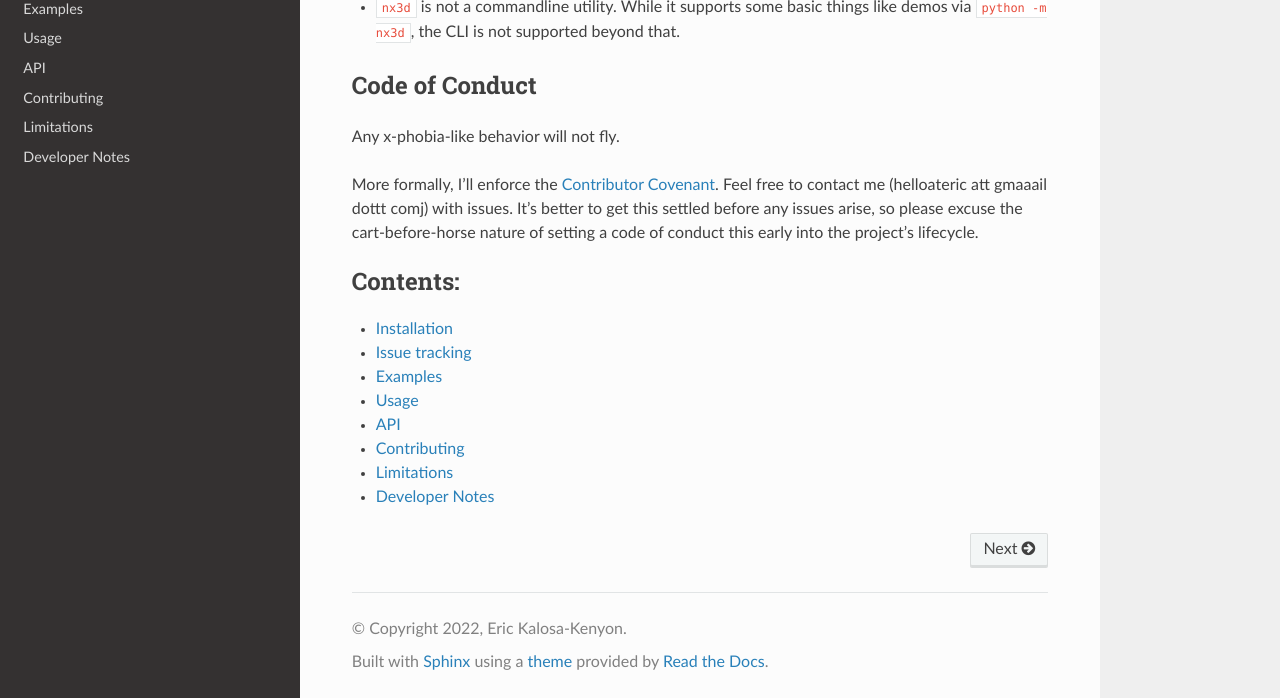
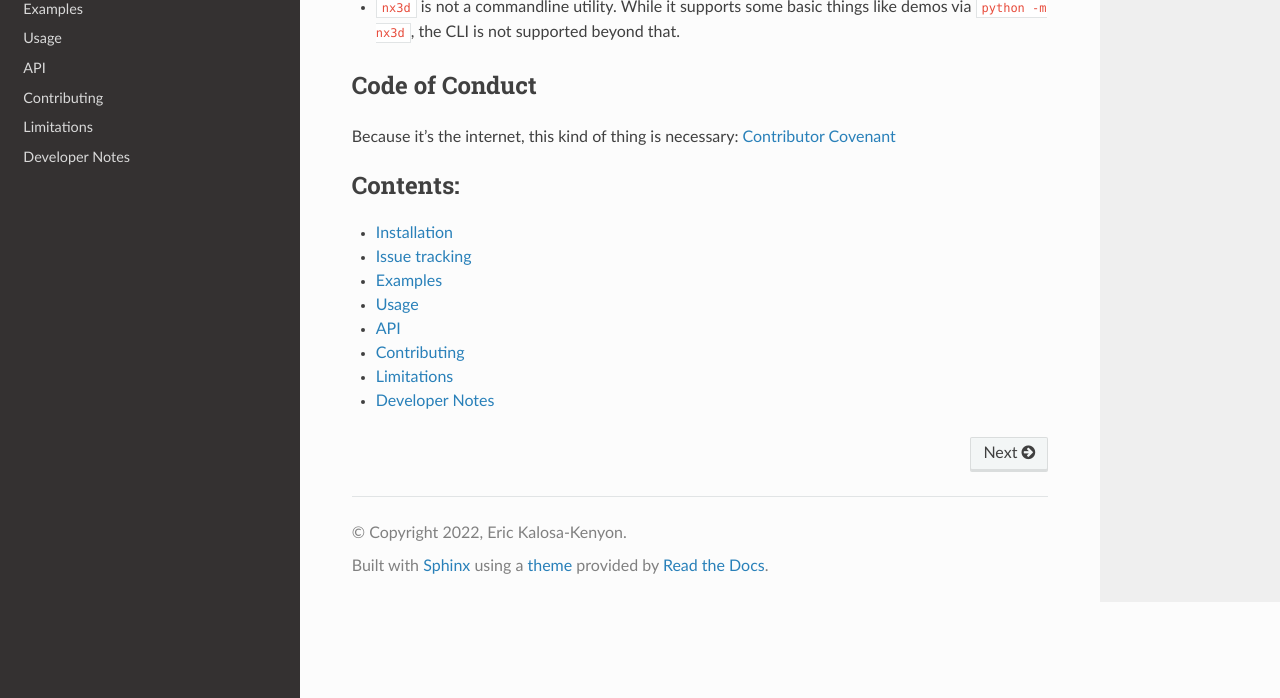
Before and after one commit to ekalosak/nx3d, a Sphinx documentation site: the page built from docs/index.rst, in a window 1280 px wide and 900 px high, scrolled down 722 px, cut to the strip 202-900 px from the top of the window. Built offline with Sphinx 7.4.7 and the Read the Docs theme 2.0.0, drawn with Linux system fonts in a browser that asks for light colours.

Commit message:
doc update

```diff
--- a/docs/index.rst
+++ b/docs/index.rst
@@ -31,12 +31,8 @@ What it isn't
 
 Code of Conduct
 ------------------------------------
-Any x-phobia-like behavior will not fly.
-
-More formally, I'll enforce the
-`Contributor Covenant <https://www.contributor-covenant.org/version/2/1/code_of_conduct/>`_. Feel free to contact me
-(helloateric att gmaaail dottt comj) with issues. It's better to get this settled before any issues arise, so please
-excuse the cart-before-horse nature of setting a code of conduct this early into the project's lifecycle.
+Because it's the internet, this kind of thing is necessary:
+`Contributor Covenant <https://www.contributor-covenant.org/version/2/1/code_of_conduct/>`_
 
 .. toctree::
    :maxdepth: 1
```
